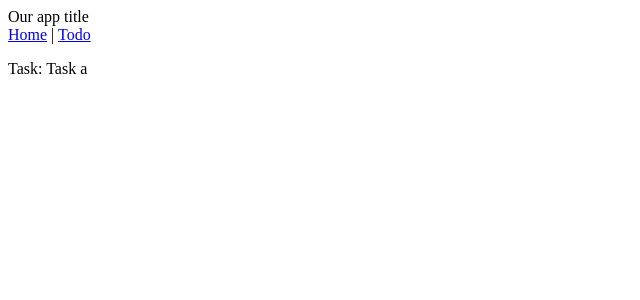
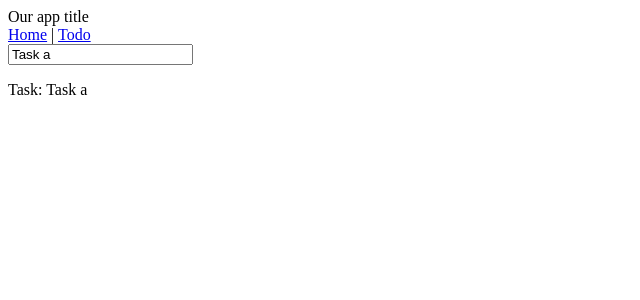
Before and after one commit to noam-honig/delme1, an Angular app: page /todo in a window 1280 px wide. Shown: the top 300 px of the page, without its empty margins (0-640 px from the left). Built offline with nearby package versions, Linux system fonts and the light colour scheme.

Commit message:
Added input

```diff
--- a/src/app/app.module.ts
+++ b/src/app/app.module.ts
@@ -1,5 +1,6 @@
 import { NgModule } from '@angular/core';
 import { BrowserModule } from '@angular/platform-browser';
+import { FormsModule } from '@angular/forms';
 
 import { AppRoutingModule } from './app-routing.module';
 import { AppComponent } from './app.component';
@@ -14,6 +15,7 @@ import { TodoComponent } from './todo/todo.component';
   ],
   imports: [
     BrowserModule,
+    FormsModule,
     AppRoutingModule
   ],
   providers: [],
--- a/src/app/todo/todo.component.html
+++ b/src/app/todo/todo.component.html
@@ -1,3 +1,4 @@
+<input [(ngModel)]="newTaskTitle">
 <p>
     Task: {{newTaskTitle}}
 </p>
```
